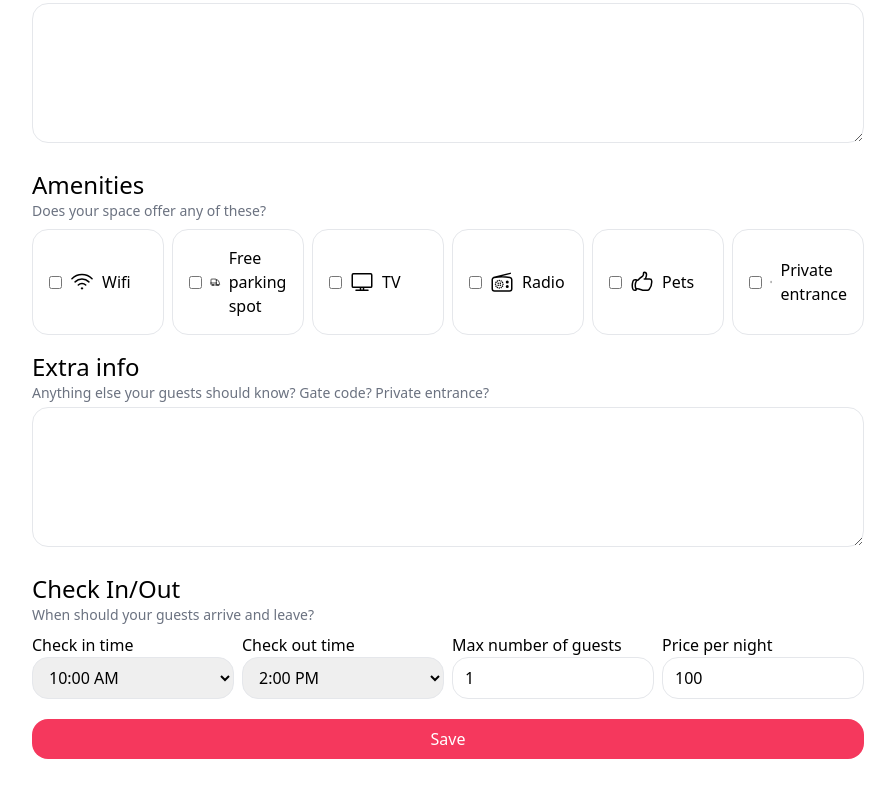
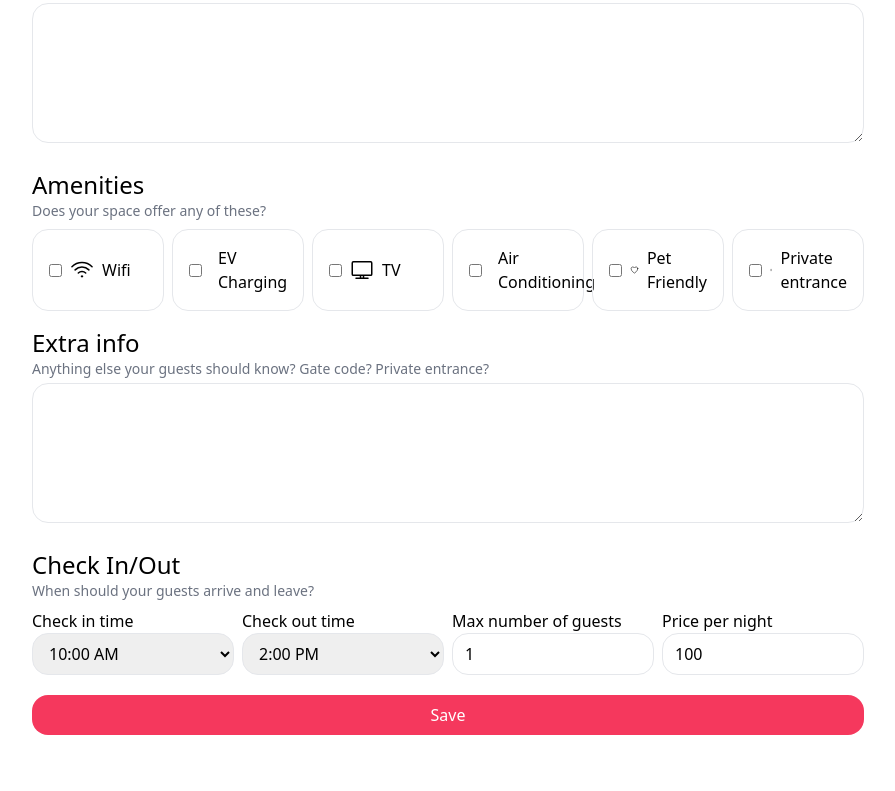
Before and after one commit to babypwant/Airbnb-2.0, a React (Vite) app in the folder client/: page /account/places/1 in a window 1280 px wide. Shown: the part 707-1498 px from the top of the page, without its empty margins (192-1087 px from the left). After the commit the page ends 1474 px from the top, so only its background shows below. Built offline with nearby package versions, Linux system fonts and the light colour scheme; no server answers.

Commit message:
Updates to perks

```diff
--- a/client/src/Perks.jsx
+++ b/client/src/Perks.jsx
@@ -19,9 +19,9 @@ export default function Perks({selected,onChange}) {
       <label className="border p-4 flex rounded-2xl gap-2 items-center cursor-pointer">
         <input type="checkbox" checked={selected.includes('parking')} name="parking" onChange={handleCbClick}/>
         <svg xmlns="http://www.w3.org/2000/svg" fill="none" viewBox="0 0 24 24" strokeWidth={1.5} stroke="currentColor" className="w-6 h-6">
-          <path strokeLinecap="round" strokeLinejoin="round" d="M8.25 18.75a1.5 1.5 0 01-3 0m3 0a1.5 1.5 0 00-3 0m3 0h6m-9 0H3.375a1.125 1.125 0 01-1.125-1.125V14.25m17.25 4.5a1.5 1.5 0 01-3 0m3 0a1.5 1.5 0 00-3 0m3 0h1.125c.621 0 1.129-.504 1.09-1.124a17.902 17.902 0 00-3.213-9.193 2.056 2.056 0 00-1.58-.86H14.25M16.5 18.75h-2.25m0-11.177v-.958c0-.568-.422-1.048-.987-1.106a48.554 48.554 0 00-10.026 0 1.106 1.106 0 00-.987 1.106v7.635m12-6.677v6.677m0 4.5v-4.5m0 0h-12" />
+        <path strokeLinecap="round" strokeLinejoin="round" d="M21 10.5h.375c.621 0 1.125.504 1.125 1.125v2.25c0 .621-.504 1.125-1.125 1.125H21M4.5 10.5H18V15H4.5v-4.5zM3.75 18h15A2.25 2.25 0 0021 15.75v-6a2.25 2.25 0 00-2.25-2.25h-15A2.25 2.25 0 001.5 9.75v6A2.25 2.25 0 003.75 18z" />
         </svg>
-        <span>Free parking spot</span>
+        <span>EV Charging</span>
       </label>
       <label className="border p-4 flex rounded-2xl gap-2 items-center cursor-pointer">
         <input type="checkbox" checked={selected.includes('tv')} name="tv" onChange={handleCbClick}/>
@@ -33,18 +33,18 @@ export default function Perks({selected,onChange}) {
       <label className="border p-4 flex rounded-2xl gap-2 items-center cursor-pointer">
         <input type="checkbox" checked={selected.includes('radio')} name="radio" onChange={handleCbClick}/>
         <svg xmlns="http://www.w3.org/2000/svg" fill="none" viewBox="0 0 24 24" strokeWidth={1.5} stroke="currentColor" className="w-6 h-6">
-          <path strokeLinecap="round" strokeLinejoin="round" d="M3.75 7.5l16.5-4.125M12 6.75c-2.708 0-5.363.224-7.948.655C2.999 7.58 2.25 8.507 2.25 9.574v9.176A2.25 2.25 0 004.5 21h15a2.25 2.25 0 002.25-2.25V9.574c0-1.067-.75-1.994-1.802-2.169A48.329 48.329 0 0012 6.75zm-1.683 6.443l-.005.005-.006-.005.006-.005.005.005zm-.005 2.127l-.005-.006.005-.005.005.005-.005.005zm-2.116-.006l-.005.006-.006-.006.005-.005.006.005zm-.005-2.116l-.006-.005.006-.005.005.005-.005.005zM9.255 10.5v.008h-.008V10.5h.008zm3.249 1.88l-.007.004-.003-.007.006-.003.004.006zm-1.38 5.126l-.003-.006.006-.004.004.007-.006.003zm.007-6.501l-.003.006-.007-.003.004-.007.006.004zm1.37 5.129l-.007-.004.004-.006.006.003-.004.007zm.504-1.877h-.008v-.007h.008v.007zM9.255 18v.008h-.008V18h.008zm-3.246-1.87l-.007.004L6 16.127l.006-.003.004.006zm1.366-5.119l-.004-.006.006-.004.004.007-.006.003zM7.38 17.5l-.003.006-.007-.003.004-.007.006.004zm-1.376-5.116L6 12.38l.003-.007.007.004-.004.007zm-.5 1.873h-.008v-.007h.008v.007zM17.25 12.75a.75.75 0 110-1.5.75.75 0 010 1.5zm0 4.5a.75.75 0 110-1.5.75.75 0 010 1.5z" />
+          <path strokeLinecap="round" strokeLinejoin="round" d="M6 13.5V3.75m0 9.75a1.5 1.5 0 010 3m0-3a1.5 1.5 0 000 3m0 3.75V16.5m12-3V3.75m0 9.75a1.5 1.5 0 010 3m0-3a1.5 1.5 0 000 3m0 3.75V16.5m-6-9V3.75m0 3.75a1.5 1.5 0 010 3m0-3a1.5 1.5 0 000 3m0 9.75V10.5" />
         </svg>
-        <span>Radio</span>
+
+        <span>Air Conditioning</span>
       </label>
       <label className="border p-4 flex rounded-2xl gap-2 items-center cursor-pointer">
         <input type="checkbox" checked={selected.includes('pets')} name="pets" onChange={handleCbClick}/>
-        <svg xmlns="http://www.w3.org/2000/svg" fill="none" viewBox="0 0 24 24" strokeWidth="1.5"
-             stroke="currentColor" className="w-6 h-6">
-          <path strokeLinecap="round" strokeLinejoin="round"
-                d="M6.633 10.5c.806 0 1.533-.446 2.031-1.08a9.041 9.041 0 012.861-2.4c.723-.384 1.35-.956 1.653-1.715a4.498 4.498 0 00.322-1.672V3a.75.75 0 01.75-.75A2.25 2.25 0 0116.5 4.5c0 1.152-.26 2.243-.723 3.218-.266.558.107 1.282.725 1.282h3.126c1.026 0 1.945.694 2.054 1.715.045.422.068.85.068 1.285a11.95 11.95 0 01-2.649 7.521c-.388.482-.987.729-1.605.729H13.48c-.483 0-.964-.078-1.423-.23l-3.114-1.04a4.501 4.501 0 00-1.423-.23H5.904M14.25 9h2.25M5.904 18.75c.083.205.173.405.27.602.197.4-.078.898-.523.898h-.908c-.889 0-1.713-.518-1.972-1.368a12 12 0 01-.521-3.507c0-1.553.295-3.036.831-4.398C3.387 10.203 4.167 9.75 5 9.75h1.053c.472 0 .745.556.5.96a8.958 8.958 0 00-1.302 4.665c0 1.194.232 2.333.654 3.375z"/>
+        <svg xmlns="http://www.w3.org/2000/svg" fill="none" viewBox="0 0 24 24" strokeWidth={1.5} stroke="currentColor" className="w-6 h-6">
+          <path strokeLinecap="round" strokeLinejoin="round" d="M21 8.25c0-2.485-2.099-4.5-4.688-4.5-1.935 0-3.597 1.126-4.312 2.733-.715-1.607-2.377-2.733-4.313-2.733C5.1 3.75 3 5.765 3 8.25c0 7.22 9 12 9 12s9-4.78 9-12z" />
         </svg>
-        <span>Pets</span>
+
+        <span>Pet Friendly</span>
       </label>
       <label className="border p-4 flex rounded-2xl gap-2 items-center cursor-pointer">
         <input type="checkbox" checked={selected.includes('entrance')} name="entrance" onChange={handleCbClick}/>
```
